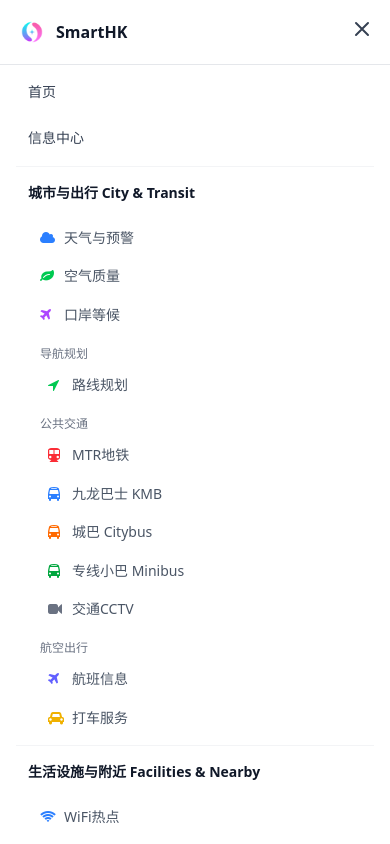
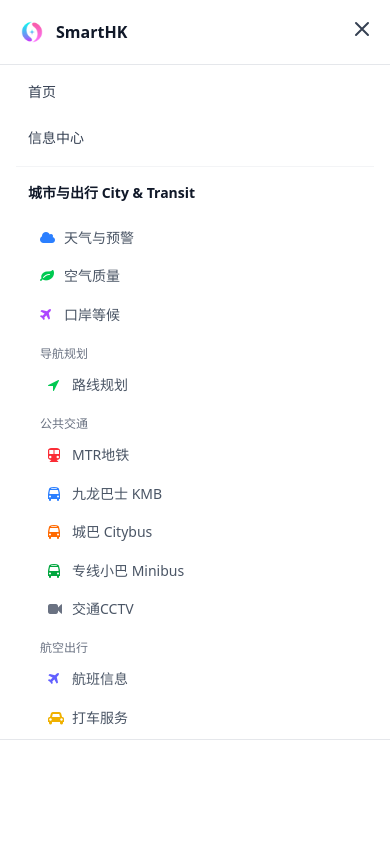
Before and after one commit to zoihkcom/ZoiHK-FrontEnd, a Vue app: page /map in a window 390 px wide. Both pictures are taken after a click on the button 362 px from the left and 28 px from the top of the page. Built offline with nearby package versions, Linux system fonts and the light colour scheme.

Commit message:
修复: 为移动导航栏添加最大高度限制和溢出处理，以改善用户体验。

```diff
--- a/src/components/Navbar.vue
+++ b/src/components/Navbar.vue
@@ -357,7 +357,7 @@
     </div>
 
     <!-- Mobile Navigation -->
-    <div v-show="isOpen" class="md:hidden bg-white border-t border-gray-200">
+    <div v-show="isOpen" class="md:hidden bg-white border-t border-gray-200 max-h-[80vh] overflow-y-auto">
       <div class="px-4 pt-2 pb-4 space-y-2">
         <router-link to="/" @click="isOpen = false"
           class="block px-3 py-2 text-gray-700 hover:text-blue-600 hover:bg-gray-50 rounded-md font-medium transition-colors">
```
